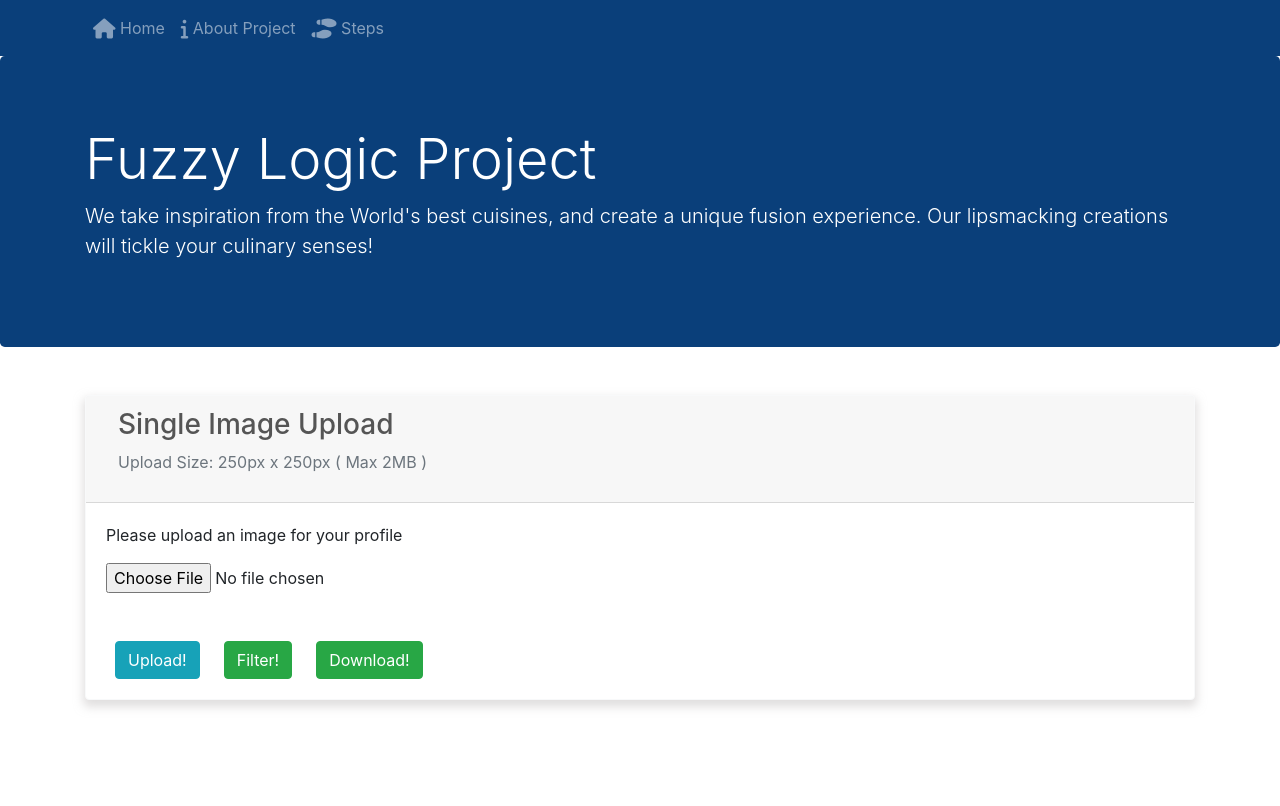
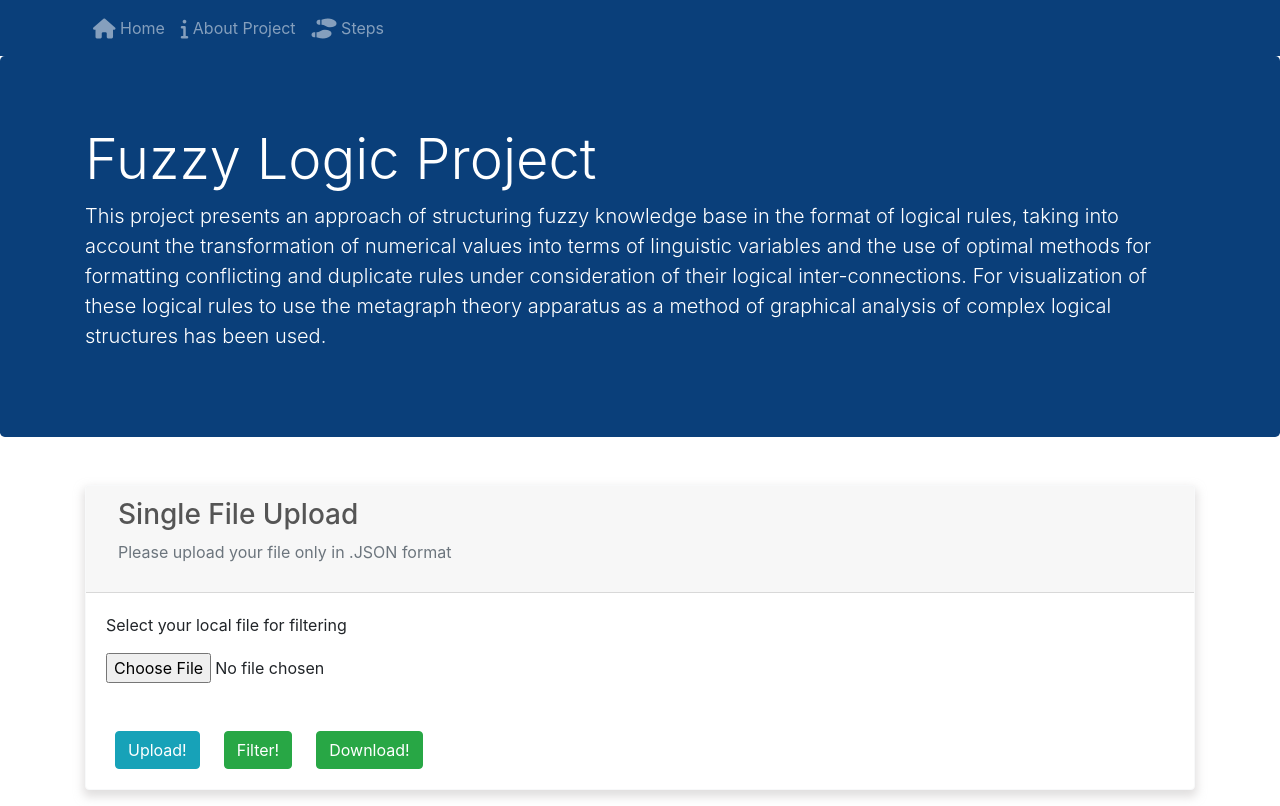
Before and after one commit to ZakharSavchuk-wsu/reactFront, a React (Create React App) app: page /uploads in a window 1280 px wide. Built offline with nearby package versions, Linux system fonts and the light colour scheme.

Commit message:
Jumbotron and Choose file language

```diff
--- a/src/components/FileUpload.js
+++ b/src/components/FileUpload.js
@@ -103,11 +103,11 @@ class FileUpload extends Component {
 				{/* Single File Upload*/}
 				<div className="card border-light mb-3 mt-5" style={{ boxShadow: '0 5px 10px 2px rgba(195,192,192,.5)' }}>
 					<div className="card-header">
-						<h3 style={{ color: '#555', marginLeft: '12px' }}>Single Image Upload</h3>
-						<p className="text-muted" style={{ marginLeft: '12px' }}>Upload Size: 250px x 250px ( Max 2MB )</p>
+						<h3 style={{ color: '#555', marginLeft: '12px' }}>Single File Upload</h3>
+						<p className="text-muted" style={{ marginLeft: '12px' }}>Please upload your file only in .JSON format</p>
 					</div>
 					<div className="card-body">
-						<p className="card-text">Please upload an image for your profile</p>
+						<p className="card-text">Select your local file for filtering</p>
 						<input type="file" onChange={this.singleFileChangedHandler} />
 						<div className='row'>
 							<div className="mt-5 ml-4">
--- a/src/components/HeaderComponent.js
+++ b/src/components/HeaderComponent.js
@@ -49,7 +49,7 @@ class HeaderComponent extends Component {
                 <Jumbotron>
                     <div className='container container-fluid'>
                         <h1 class="display-4">Fuzzy Logic Project</h1>
-                        <p class="lead">We take inspiration from the World's best cuisines, and create a unique fusion experience. Our lipsmacking creations will tickle your culinary senses!</p>
+                        <p class="lead">This project presents an approach of structuring fuzzy knowledge base in the format of logical rules, taking into account the transformation of numerical values into terms of linguistic variables and the use of optimal methods for formatting conflicting and duplicate rules under consideration of their logical inter-connections. For visualization of these logical rules to use the metagraph theory apparatus as a method of graphical analysis of complex logical structures has been used.</p>
                     </div>
                 </Jumbotron>
             </>
```
